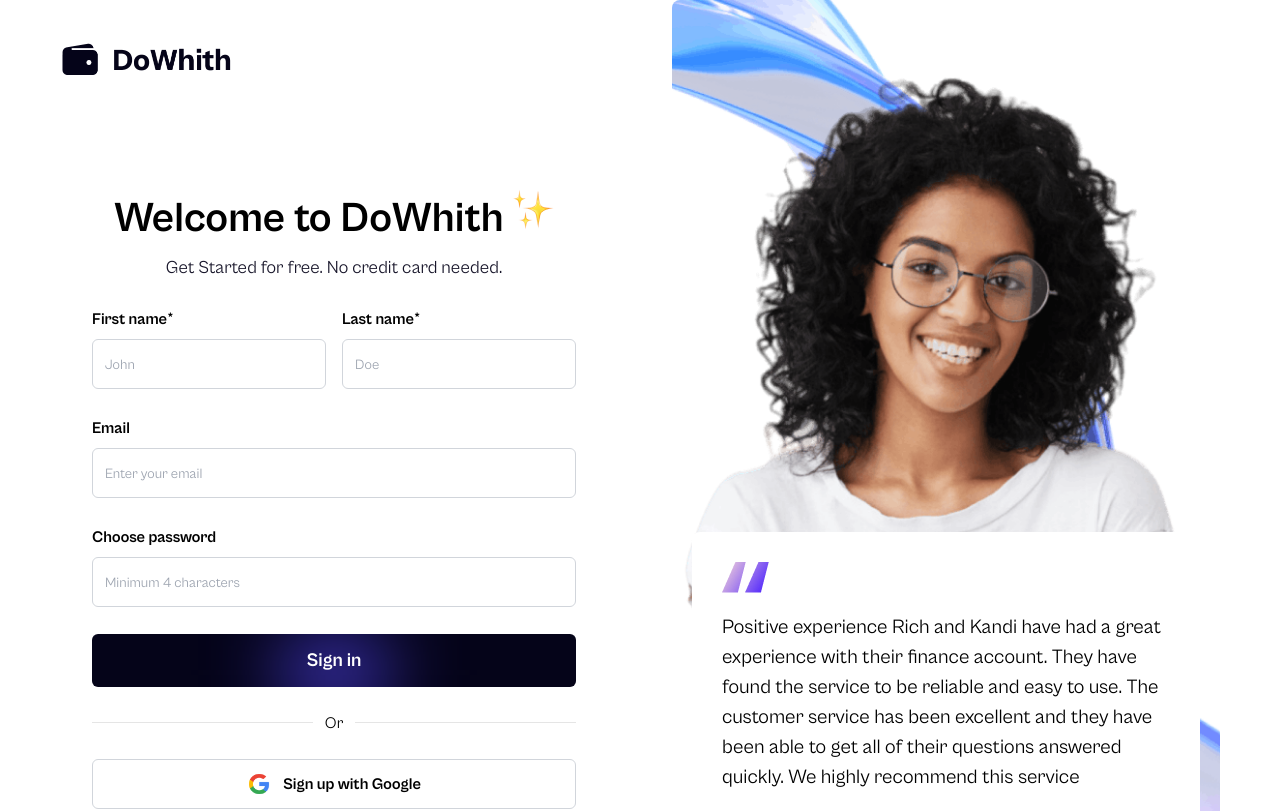
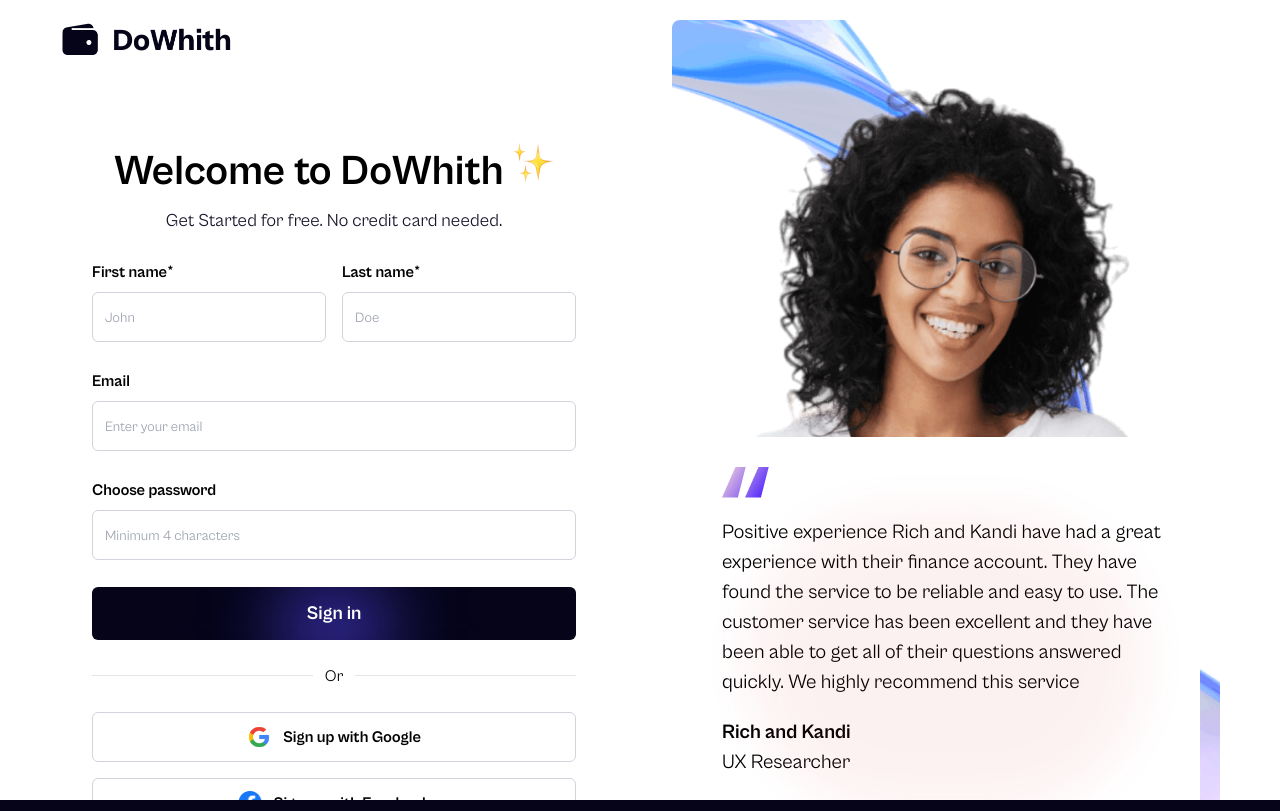
Before and after one commit to skupta12/DoWhith, a Next.js app: page /sign-up in a window 1280 px wide. Shown: the top 811 px of the page. Built offline with nearby package versions, Linux system fonts and the light colour scheme.

Commit message:
final version v1.3

```diff
--- a/src/app/(routes)/log-in/page.tsx
+++ b/src/app/(routes)/log-in/page.tsx
@@ -14,11 +14,11 @@
 
 const page = () => {
   return (
-    <section className="log-in-section lg:pb-[110px] overflow-y-hidden">
+    <section className="log-in-section pt-5 pb-[50px] overflow-y-hidden lg:h-[100svh]">
       <MaxWidthWrapper>
         <div className="grid grid-cols-12 lg:gap-x-16 lg:gap-y-0 gap-y-16">
-          <div className="lg:col-span-6 col-span-12 pt-10 pb-12">
-            <Link className="inline-block" href="/">
+          <div className="lg:col-span-6 col-span-12">
+            <Link href="/">
               <Image
                 width={172}
                 height={40}
@@ -27,7 +27,7 @@
               />
             </Link>
             <Ytransition>
-              <div className="max-w-[484px] mx-auto lg:mt-[100px] mt-[50px]">
+              <div className="max-w-[484px] mx-auto lg:pt-[80px] pt-[50px]">
                 <div className="text-center mb-6">
                   <div className="flex justify-center items-start gap-x-2 mb-1">
                     <h1 className="sm:text-[42px] text-[32px] font-semibold">
@@ -61,8 +61,8 @@
               alt="The log in image"
             />
             <Stransition scale={0.9}>
-              <div className="absolute bottom-5 left-5 right-5 bg-white p-[30px] rounded-lg">
-                <div className="flex flex-col gap-y-5">
+              <div className="absolute bottom-5 left-5 right-5 bg-white p-[30px] rounded-lg overflow-hidden">
+                <div className="flex flex-col gap-y-5 relative">
                   <Image
                     width={47}
                     height={31}
@@ -83,6 +83,10 @@
                     </h6>
                     <p className="text-[20px]">UX Researcher</p>
                   </div>
+                  <div
+                    className="pointer-events-none z-[1] w-[400px] h-[300px] absolute -bottom-8
+                  left-1/2 -translate-x-1/2 bg-red-600 rounded-full blur-xl opacity-[0.06]"
+                  />
                 </div>
               </div>
             </Stransition>
--- a/src/app/(routes)/sign-up/page.tsx
+++ b/src/app/(routes)/sign-up/page.tsx
@@ -14,11 +14,11 @@
 
 const page = () => {
   return (
-    <section className="log-in-section lg:pb-[110px]">
+    <section className="log-in-section pt-5 pb-[50px] overflow-y-hidden lg:h-[100svh]">
       <MaxWidthWrapper>
         <div className="grid grid-cols-12 lg:gap-x-16 lg:gap-y-0 gap-y-16">
-          <div className="lg:col-span-6 col-span-12 pt-10 pb-12">
-            <Link className="inline-block" href="/">
+          <div className="lg:col-span-6 col-span-12">
+            <Link href="/">
               <Image
                 width={172}
                 height={40}
@@ -27,7 +27,7 @@
               />
             </Link>
             <Ytransition>
-              <div className="max-w-[484px] mx-auto lg:mt-[100px] mt-[50px]">
+              <div className="max-w-[484px] mx-auto lg:mt-[80px] mt-[50px]">
                 <div className="text-center mb-6">
                   <div className="flex justify-center items-start gap-x-2 mb-1">
                     <h1 className="sm:text-[42px] text-[32px] font-semibold">
@@ -61,8 +61,11 @@
               alt="The log in image"
             />
             <Stransition scale={0.9}>
-              <div className="absolute bottom-5 left-5 right-5 bg-white p-[30px] rounded-lg">
-                <div className="flex flex-col gap-y-5">
+              <div
+                className="absolute bottom-5 left-5 right-5 bg-white p-[30px]
+              rounded-lg overflow-hidden"
+              >
+                <div className="flex flex-col gap-y-5 relative">
                   <Image
                     width={47}
                     height={31}
@@ -83,6 +86,10 @@
                     </h6>
                     <p className="text-[20px]">UX Researcher</p>
                   </div>
+                  <div
+                    className="pointer-events-none z-[1] w-[400px] h-[300px] absolute -bottom-8
+                  left-1/2 -translate-x-1/2 bg-red-600 rounded-full blur-xl opacity-[0.06]"
+                  />
                 </div>
               </div>
             </Stransition>
--- a/src/components/common/PrimaryCta.tsx
+++ b/src/components/common/PrimaryCta.tsx
@@ -13,16 +13,15 @@
       >
         <Image fill src={BgCta} alt="The background image of CTA" />
         <MaxWidthWrapper>
-
             <div
               className={`${styles.flexCenter} flex-col gap-y-10 text-center`}
             >
-              <Ytransition delay={0}>
+              <Ytransition>
               <h2 className={`${styles.heading200L} text-white max-w-[900px]`}>
                 Switch to smarter spending across your company.
               </h2>
               </Ytransition>
-              <Ytransition delay={0.04}>
+              <Ytransition>
               <BlackButton
                 className="text-[18px] py-[12px]"
                 title="Get Early Access"
--- a/src/components/common/forms/Login.tsx
+++ b/src/components/common/forms/Login.tsx
@@ -57,7 +57,7 @@
             {...register(name)}
             disabled={isSubmitting}
             required
-            className="w-full focus:outline-none sm:p-3 p-[10px] border border-gray-300
+            className="w-full focus:outline-none sm:p-3 p-[11px] border border-gray-300
             rounded-md placeholder:text-[14px]"
             type={type}
             name={name}
--- a/src/components/common/forms/SignUp.tsx
+++ b/src/components/common/forms/SignUp.tsx
@@ -65,7 +65,7 @@
             <input
               {...register(name)}
               required
-              className="w-full focus:outline-none sm:p-3 p-[10px] border border-gray-300
+              className="w-full focus:outline-none sm:p-3 p-[11px] border border-gray-300
             rounded-md placeholder:text-[14px]"
               type={type}
               name={name}
```
